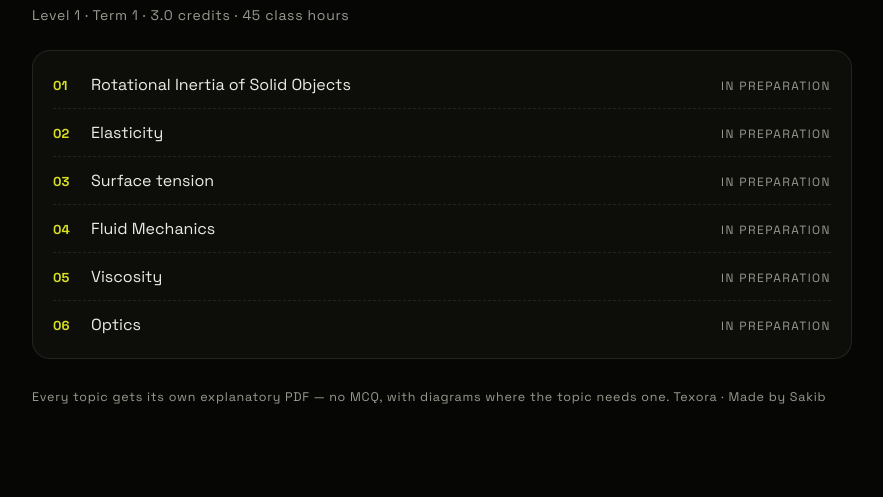
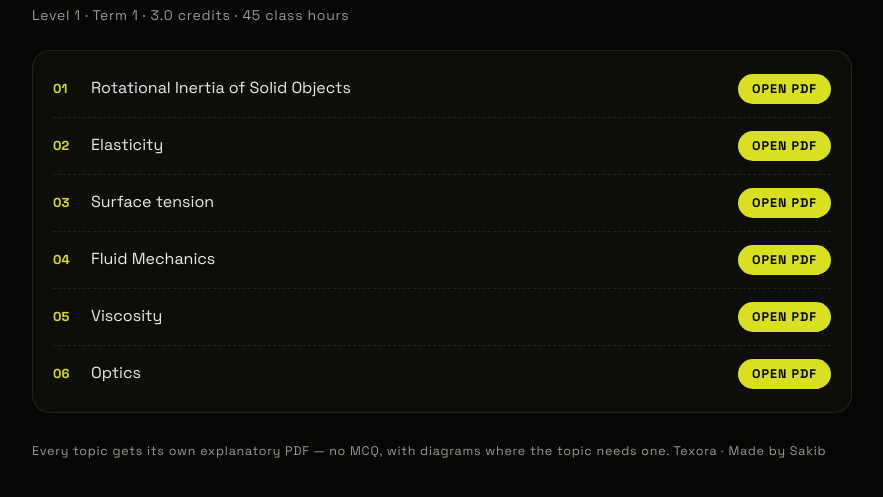
Before and after one commit to sakibhasan286116/texora, a plain HTML site: page courses/phy-1103.html in a window 1280 px wide. Shown: the part 189-686 px from the top of the page, without its empty margins (198-1081 px from the left). Drawn offline with nearby package versions, Linux system fonts and the light colour scheme.

Commit message:
Link all 6 PHY-1103 topic PDFs on the course page

```diff
--- a/courses/phy-1103.html
+++ b/courses/phy-1103.html
@@ -31,12 +31,12 @@ a.pdf{margin-left:auto;flex:none;background:var(--neon);color:#050505;font-weigh
 <h1>Physics-I</h1>
 <div class="meta">Level 1 · Term 1 · 3.0 credits · 45 class hours</div>
 <div class="panel">
-<div class="row"><span class="num">01</span><span class="ttl">Rotational Inertia of Solid Objects</span><span class="st">In preparation</span></div>
-<div class="row"><span class="num">02</span><span class="ttl">Elasticity</span><span class="st">In preparation</span></div>
-<div class="row"><span class="num">03</span><span class="ttl">Surface tension</span><span class="st">In preparation</span></div>
-<div class="row"><span class="num">04</span><span class="ttl">Fluid Mechanics</span><span class="st">In preparation</span></div>
-<div class="row"><span class="num">05</span><span class="ttl">Viscosity</span><span class="st">In preparation</span></div>
-<div class="row"><span class="num">06</span><span class="ttl">Optics</span><span class="st">In preparation</span></div>
+<div class="row"><span class="num">01</span><span class="ttl">Rotational Inertia of Solid Objects</span><a class="pdf" href="../notes/phy-1103/rotational-inertia.pdf" target="_blank" rel="noopener">Open PDF</a></div>
+<div class="row"><span class="num">02</span><span class="ttl">Elasticity</span><a class="pdf" href="../notes/phy-1103/elasticity.pdf" target="_blank" rel="noopener">Open PDF</a></div>
+<div class="row"><span class="num">03</span><span class="ttl">Surface tension</span><a class="pdf" href="../notes/phy-1103/surface-tension.pdf" target="_blank" rel="noopener">Open PDF</a></div>
+<div class="row"><span class="num">04</span><span class="ttl">Fluid Mechanics</span><a class="pdf" href="../notes/phy-1103/fluid-mechanics.pdf" target="_blank" rel="noopener">Open PDF</a></div>
+<div class="row"><span class="num">05</span><span class="ttl">Viscosity</span><a class="pdf" href="../notes/phy-1103/viscosity.pdf" target="_blank" rel="noopener">Open PDF</a></div>
+<div class="row"><span class="num">06</span><span class="ttl">Optics</span><a class="pdf" href="../notes/phy-1103/optics.pdf" target="_blank" rel="noopener">Open PDF</a></div>
 
 </div>
 <p class="foot">Every topic gets its own explanatory PDF — no MCQ, with diagrams where the topic needs one. Texora · Made by Sakib</p>
```
